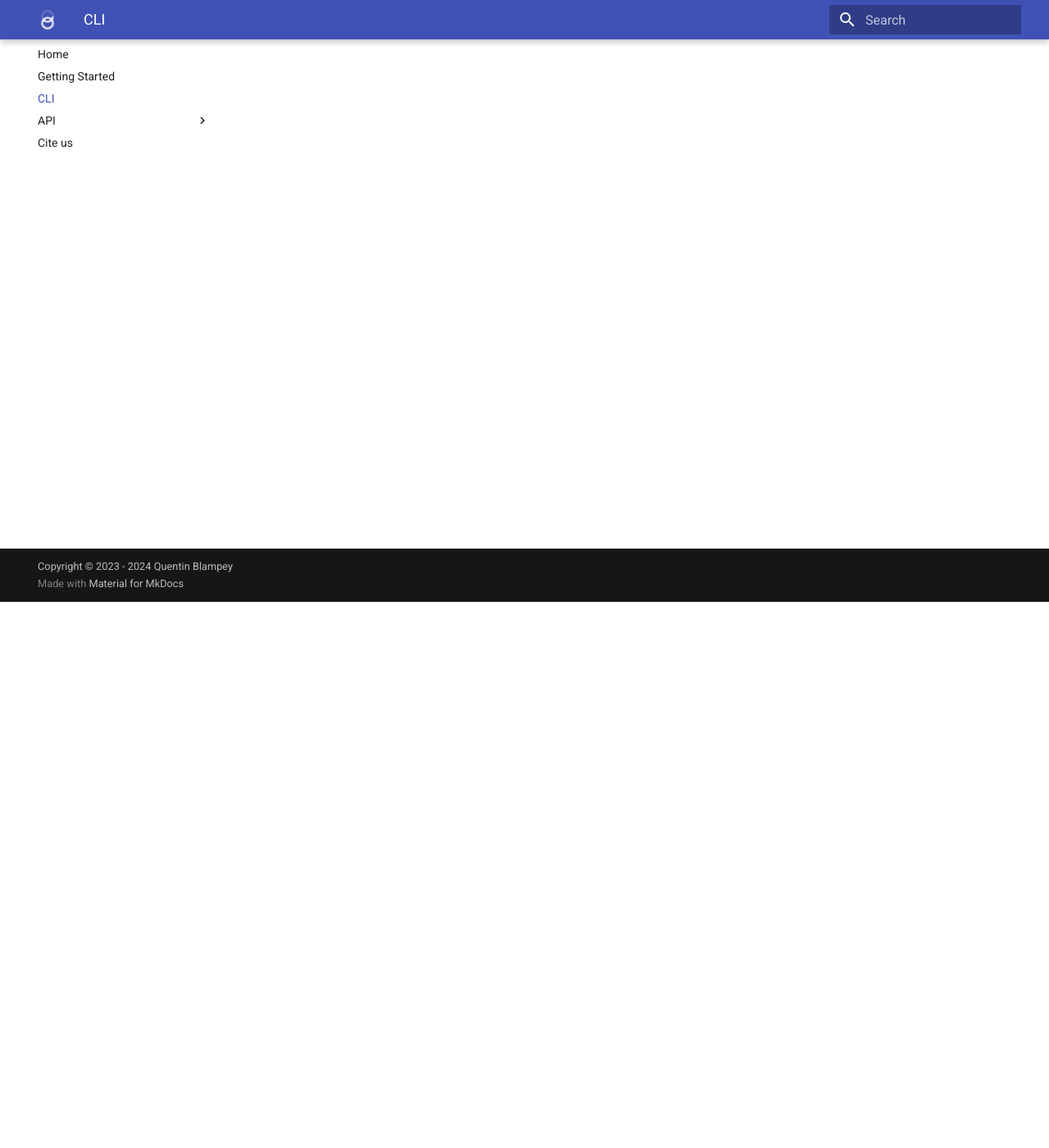
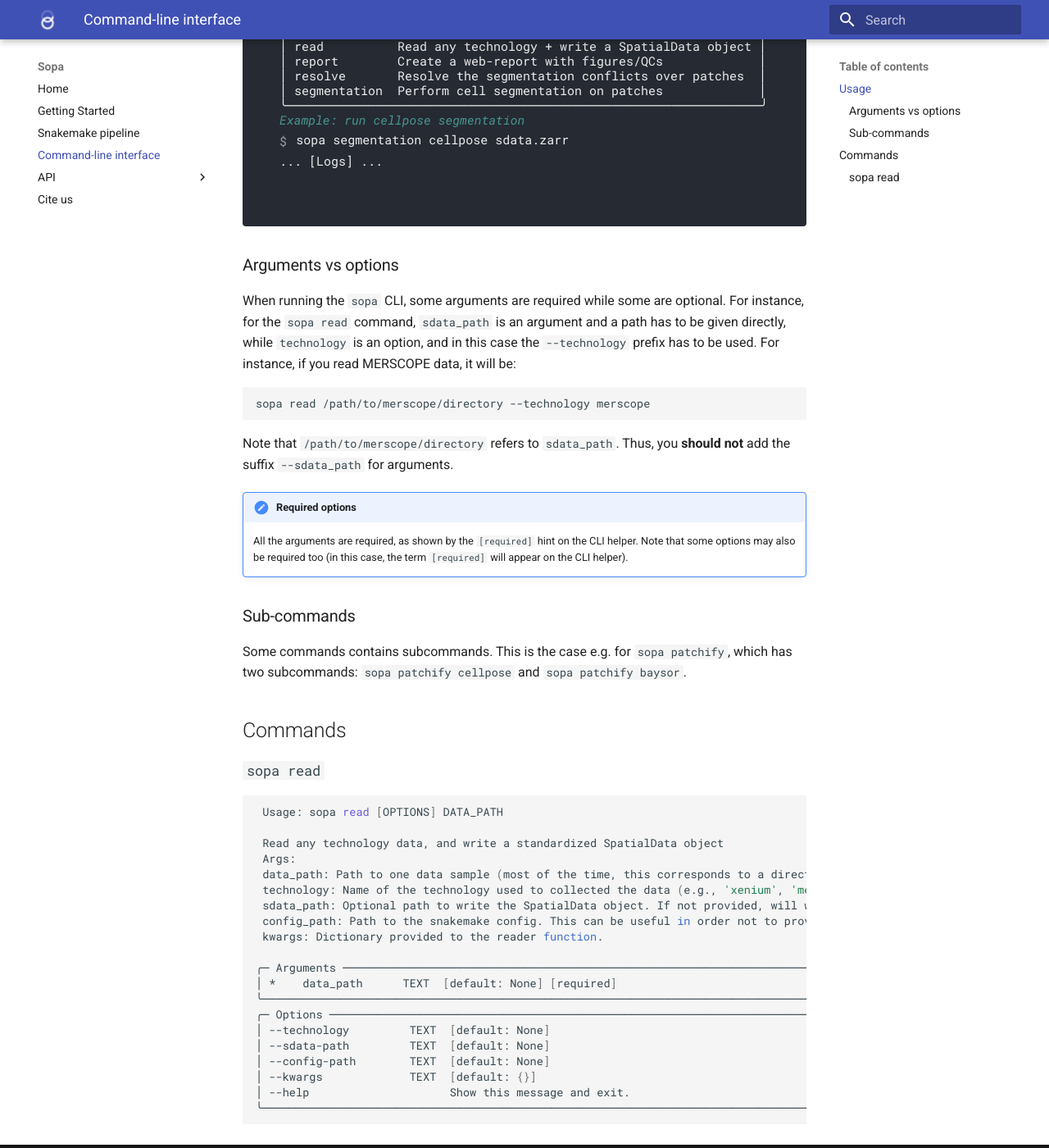
Before and after one commit to gustaveroussy/sopa, an MkDocs documentation site: the page built from docs/cli.md, in a window 1280 px wide and 1400 px high, scrolled down 666 px. Shown: the whole window at 82% size. Built offline with MkDocs 1.6.1 and Material for MkDocs 9.7.7, drawn with Linux system fonts in a browser that asks for light colours; some of the changed text lies outside the part shown.

Commit message:
documentation in progress

````diff
--- a/docs/cli.md
+++ b/docs/cli.md
@@ -1,4 +1,12 @@
-# Sopa CLI
+# Sopa command-line-interface (CLI)
+
+## Usage
+
+When installing `sopa` are written in our [getting-started guidelines](../getting_started), a new command named `sopa` becomes available.
+
+!!! note "CLI helper"
+    Run `sopa --help` to get details about all the command line purpose. You can also use this helper on any subcommand, for instance `sopa read --help`.
+
 <div class="termy">
 ```console
 // Run the Sopa CLI helper
@@ -21,3 +29,48 @@ $ sopa segmentation cellpose sdata.zarr
 ... [Logs] ...
 ```
 </div>
+
+### Arguments vs options
+
+When running the `sopa` CLI, some arguments are required while some are optional. For instance, for the `sopa read` command, `sdata_path` is an argument and a path has to be given directly, while `technology` is an option, and in this case the `--technology` prefix has to be used. For instance, if you read MERSCOPE data, it will be:
+
+```
+sopa read /path/to/merscope/directory --technology merscope
+```
+
+Note that `/path/to/merscope/directory` refers to `sdata_path`. Thus, you **should not** add the suffix `--sdata_path` for arguments.
+
+!!! note "Required options"
+    All the arguments are required, as shown by the `[required]` hint on the CLI helper. Note that some options may also be required too (in this case, the term `[required]` will appear on the CLI helper).
+
+
+### Sub-commands
+
+Some commands contains subcommands. This is the case e.g. for `sopa patchify`, which has two subcommands: `sopa patchify cellpose` and `sopa patchify baysor`.
+
+## Commands
+
+### `sopa read`
+
+```sh
+ Usage: sopa read [OPTIONS] DATA_PATH
+
+ Read any technology data, and write a standardized SpatialData object
+ Args:
+ data_path: Path to one data sample (most of the time, this corresponds to a directory)
+ technology: Name of the technology used to collected the data (e.g., 'xenium', 'merfish', ...)
+ sdata_path: Optional path to write the SpatialData object. If not provided, will write to the '{data_path}.zarr' directory
+ config_path: Path to the snakemake config. This can be useful in order not to provide the 'technology' and the 'kwargs' arguments
+ kwargs: Dictionary provided to the reader function.
+
+╭─ Arguments ───────────────────────────────────────────────────────────────────────────────────────────╮
+│ *    data_path      TEXT  [default: None] [required]                                                  │
+╰───────────────────────────────────────────────────────────────────────────────────────────────────────╯
+╭─ Options ─────────────────────────────────────────────────────────────────────────────────────────────╮
+│ --technology         TEXT  [default: None]                                                            │
+│ --sdata-path         TEXT  [default: None]                                                            │
+│ --config-path        TEXT  [default: None]                                                            │
+│ --kwargs             TEXT  [default: {}]                                                              │
+│ --help                     Show this message and exit.                                                │
+╰───────────────────────────────────────────────────────────────────────────────────────────────────────╯
+```
--- a/mkdocs.yml
+++ b/mkdocs.yml
@@ -8,7 +8,8 @@ theme:
 nav:
   - Home: index.md
   - Getting Started: getting_started.md
-  - CLI: cli.md
+  - Snakemake pipeline: pipeline.md
+  - Command-line interface: cli.md
   - API:
     - sopa.segmentation:
       - sopa.segmentation.shapes: api/segmentation/shapes.md
````
Also changed, not shown: README.md (+1 -1 lines), docs/pipeline.md (added, +19 -0 lines).
